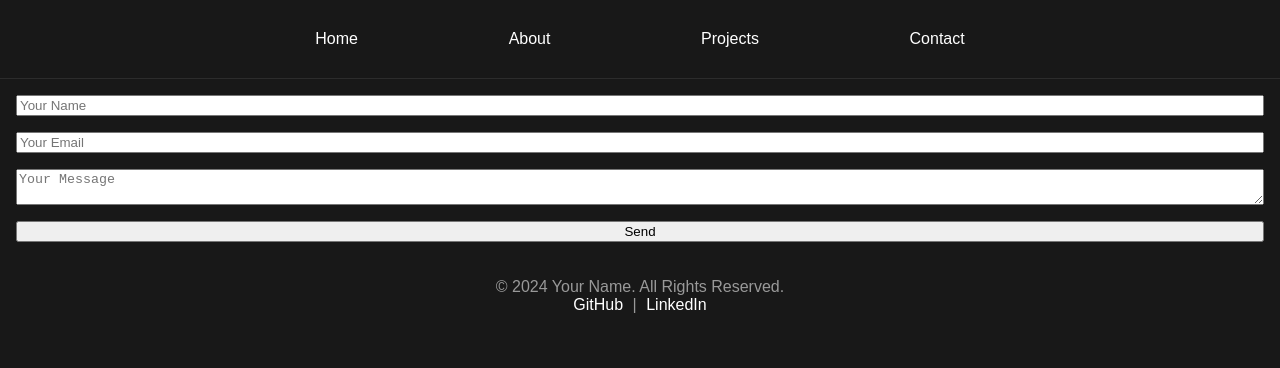
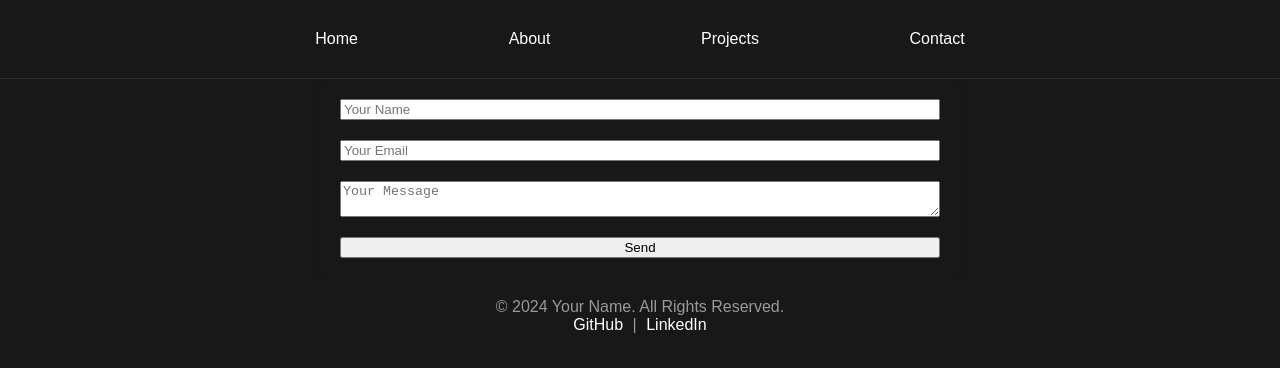
Before and after one commit to GeorgeBall9/my-portfolio, a Next.js app: page /contact in a window 1280 px wide. Shown: the top 368 px of the page. Built offline with nearby package versions, Linux system fonts and the light colour scheme.

Commit message:
style: Update ContactForm component styling

```diff
--- a/src/components/ContactForm.js
+++ b/src/components/ContactForm.js
@@ -4,8 +4,13 @@ import emailjs from 'emailjs-com';
 const Form = styled.form`
   display: flex;
   flex-direction: column;
-  gap: ${({ theme }) => theme.spacing.margin};
-  padding: ${({ theme }) => theme.spacing.padding};
+  gap: 20px;
+  max-width: 600px;
+  margin: 0 auto;
+  padding: 20px;
+  background: #181818;
+  box-shadow: 0 4px 6px rgba(0, 0, 0, 0.1);
+  border-radius: 8px;
 `;
 
 const ContactForm = () => {
```
